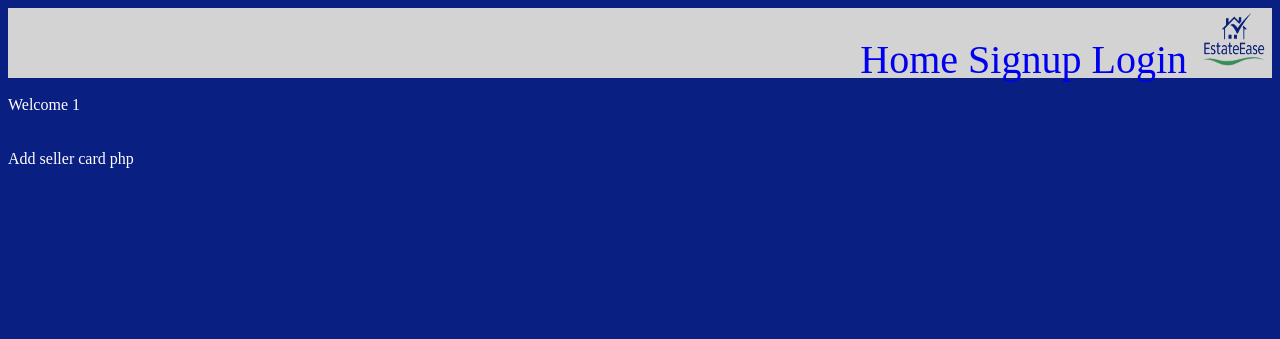
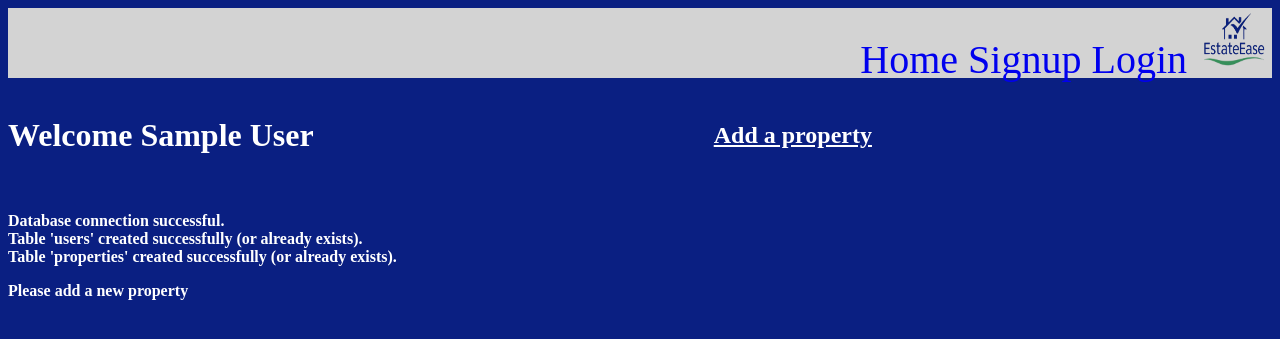
Before and after one commit to Ikran21/Project-4, a PHP site: page /seller-dashboard.php in a window 1280 px wide. Shown: the top 339 px of the page. Run offline with PHP 8.4, Linux system fonts and the light colour scheme; the visitor is signed in with stand-in values (Sample User, id 1); data that the repository does not hold is empty.

Commit message:
Linked seller cards to dashboard

```diff
--- a/config.php
+++ b/config.php
@@ -49,6 +49,4 @@ if ($conn->query($create_properties_table) === TRUE) {
 } else {
     echo "Error creating 'properties' table: " . $conn->error . "<br>";
 }
-
-// Proceed with your application logic after table creation...
 ?>
--- a/login-submit.php
+++ b/login-submit.php
@@ -14,6 +14,7 @@ if ($_SERVER["REQUEST_METHOD"] == "POST") {
         if (password_verify($password, $row["password"])) {
             $_SESSION["loggedin"] = true;
             $_SESSION["user_id"] = $row["id"];
+            $_SESSION["user_name"] = $row["firstname"];
             $_SESSION["email"] = $row["email"];
 
             header("Location: seller-dashboard.php");
--- a/seller-cards.php
+++ b/seller-cards.php
@@ -10,44 +10,42 @@ $sql = "SELECT p.id, p.location, p.price, p.bedrooms, p.bathrooms, p.sqft, p.cre
 $result = mysqli_query($conn, $sql);
 
 if (mysqli_num_rows($result) > 0) {
-    // Start of the HTML structure
-    echo '<div class="container mt-4">';
     echo '<div class="row">';
 
-    // Loop through the result and create a card for each property
+    // Loop through for each property
     while ($row = mysqli_fetch_assoc($result)) {
         $property_id = $row['id'];
         $location = $row['location'];
-        $price = number_format($row['price'], 2); // Format price with two decimal places
+        $price = number_format($row['price'], 2);
         $bedrooms = $row['bedrooms'];
         $bathrooms = $row['bathrooms'];
         $sqft = $row['sqft'];
-        $created_at = date('F j, Y', strtotime($row['created_at'])); // Format date
+        $created_at = date('F j, Y', strtotime($row['created_at']));
         $seller_name = $row['firstname'] . ' ' . $row['lastname'];
 
-        // Generate the HTML card for the property
-        echo '<div class="col-md-4 mb-4">'; // Column for each card (adjust for your layout)
-        echo '<div class="card">';
-        echo '<img src="path/to/property-image.jpg" class="card-img-top" alt="Property Image">'; // Add image (optional)
-        echo '<div class="card-body">';
-        echo "<p class='card-title'>$location</p>";
-        echo "<p class='card-text'><strong>Price:</strong> $$price</p>";
-        echo "<p class='card-text'><strong>Seller:</strong> $seller_name</p>";
-        echo "<p class='card-text'><strong>Bedrooms:</strong> $bedrooms</p>";
-        echo "<p class='card-text'><strong>Bathrooms:</strong> $bathrooms</p>";
-        echo "<p class='card-text'><strong>Size:</strong> $sqft sqft</p>";
-        echo "<p class='card-text'><strong>Listed on:</strong> $created_at</p>";
-        echo "<a href='property-details.php?id=$property_id' class='btn btn-primary'>View Details</a>";
-        echo '</div>'; // .card-body
-        echo '</div>'; // .card
-        echo '</div>'; // .col-md-4
+        // Print all of the property information into a card
+        echo "<div>
+                <div class='card'>
+                    <img src='path/to/property-image.jpg' class='card-img-top' alt='Property Image'>
+                    <div class='card-body'>
+                        <p class='card-title'>$location</p>
+                        <p class='card-text'>Price: $$price</p>
+                        <p class='card-text'>Seller: $seller_name</p>
+                        <p class='card-text'>Bedrooms: $bedrooms</p>
+                        <p class='card-text'>Bathrooms: $bathrooms</p>
+                        <p class='card-text'>Size: $sqft sqft</p>
+                        <p class='card-text'>Listed on: $created_at</p>
+                        <a href='property-details.php?id=$property_id'>View Details</a>
+                    </div>
+                </div>
+            </div>";
     }
-
-    echo "</div>
+    echo "</div>";
+} else {
+    echo "<div>
+            <p>Please add a new property</p>
         </div>";
-} else {
-    echo "<button></button>";
 }
 
-$mysqli -> close()
+mysqli_close($conn);
 ?>
--- a/seller-dashboard.php
+++ b/seller-dashboard.php
@@ -15,20 +15,22 @@
     </div>
     <br>
     <div class="title">
-        <?php
-        session_start();
+        <div>
+            <?php
+            session_start();
 
-        if (isset($_SESSION["user_id"])) {
-            $user_id = $_SESSION["user_id"];
-            echo "Welcome $user_id";
-        }
-        ?>
+            if (isset($_SESSION["user_id"])) {
+                $user_id = $_SESSION["user_name"];
+                echo "<h1>Welcome $user_id</h1>";
+            }
+            ?>
+        </div>
+        <div class="addCard">
+            <a href="new-card.php"><b>Add a property<b></a>
+        </div>
     </div>
     <br><br>
-    <div class="card">
-        Add seller card php
-
-    </div>
+    <?php include 'seller-cards.php';?>
 
 </body>
 </html>
--- a/styles2.css
+++ b/styles2.css
@@ -18,3 +18,18 @@ body{
 h2{
     font-style: italic;
 }
+
+.title {
+    display: flex;
+    justify-content: space-between;
+    align-items: center;
+    width: auto;
+}
+
+.addCard a{
+    font-size: 24px;
+    text-align: right;
+    width: 50px;
+    height: 50px;
+    color: white;
+}
```
